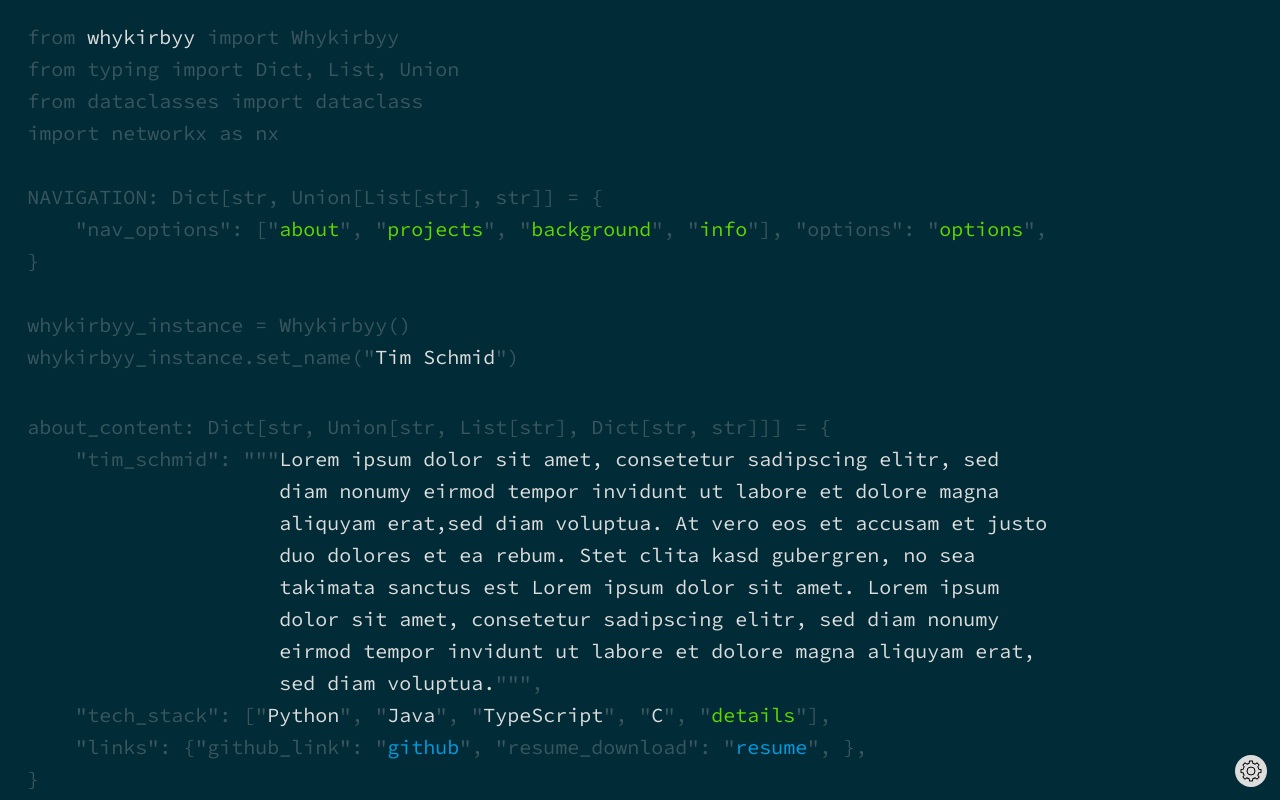
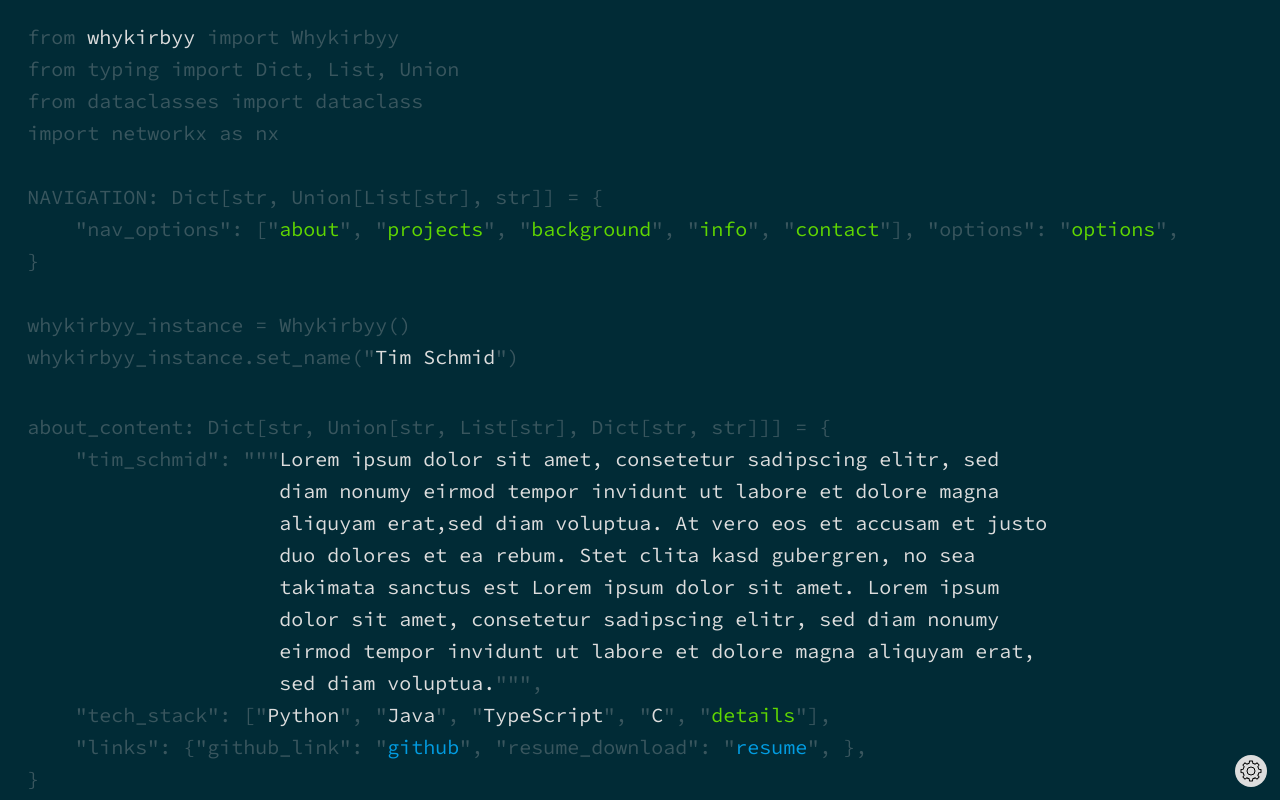
Before and after one commit to whyKirbyy/whykirbyy, a Next.js app: page / in a window 1280 px wide. Shown: the top 800 px of the page. Built offline with nearby package versions, Linux system fonts and the light colour scheme.

Commit message:
closes #56

```diff
--- a/src/app/components/mainHeader.tsx
+++ b/src/app/components/mainHeader.tsx
@@ -2,7 +2,7 @@ import * as React from "react";
 import styles from "../../styles/components/mainHeader.module.css";
 
 const MainHeader: React.FC = () => {
-    const navOptions = ["about", "projects", "background", "info"];
+    const navOptions = ["about", "projects", "background", "info", "contact"];
 
     return (
         <header className={styles.header}>
--- a/src/app/page.module.css
+++ b/src/app/page.module.css
@@ -41,7 +41,7 @@
     opacity: 0;
 }
 
-.projects, .background, .info{
+.projects, .background, .info, .contact{
     display: flex;
     flex-direction: column;
     align-self: flex-start;
--- a/src/app/page.tsx
+++ b/src/app/page.tsx
@@ -130,11 +130,15 @@ export default function Home() {
                                 <span className={[styles.darkerFont].join(" ")}>{"{"}</span>
                                 <span className={styles.text}>
                                     <span className={styles.darkerFont}>"github_link":&nbsp;</span>
-                                    <span className={styles.darkerFont}>"</span><a href={"https://github.com/whyKirbyy"} className={styles.linkExternal}>github</a><span className={styles.darkerFont}>",&nbsp;</span>
+                                    <span className={styles.darkerFont}>"</span><a href={"https://github.com/whyKirbyy"}
+                                                                                   className={styles.linkExternal}>github</a><span
+                                    className={styles.darkerFont}>",&nbsp;</span>
                                 </span>
                                 <span className={styles.text}>
                                     <span className={styles.darkerFont}>"resume_download":&nbsp;</span>
-                                    <span className={styles.darkerFont}>"</span><a href={"/resume.pdf"} download={"resume_Tim_Schmid.pdf"} className={styles.linkExternal}>resume</a><span
+                                    <span className={styles.darkerFont}>"</span><a href={"/resume.pdf"}
+                                                                                   download={"resume_Tim_Schmid.pdf"}
+                                                                                   className={styles.linkExternal}>resume</a><span
                                     className={styles.darkerFont}>",&nbsp;</span>
                                 </span>
                                 <span className={[styles.darkerFont].join(" ")}>{"}"},</span>
@@ -402,7 +406,8 @@ export default function Home() {
                         <span className={[styles.darkerFont].join(" ")}>", <br/></span>
                     </div>
                 </div>
-                <span className={`${styles.darkerFont} ${styles.decorators}`}>{Array(4).fill('\u00A0').join('')}),<br/><br/></span>
+                <span
+                    className={`${styles.darkerFont} ${styles.decorators}`}>{Array(4).fill('\u00A0').join('')}),<br/><br/></span>
                 {/*-------------------New Project-------------------*/}
                 <span className={`${styles.darkerFont} ${styles.decorators}`}>{Array(4).fill('\u00A0').join('')}Project(<br/></span>
                 <div className={styles.line}>
@@ -619,7 +624,9 @@ export default function Home() {
                 </div>
                 <div className={styles.line}>
                     <span className={styles.darkerFont}>{Array(4).fill('\u00A0').join('')}transcript_of_records="</span>
-                    <span className={styles.text}><a href={"/transcript_of_records.pdf"} download={"records_Tim_Schmid.pdf"} className={styles.linkExternal}>transcript of records</a></span>
+                    <span className={styles.text}><a href={"/transcript_of_records.pdf"}
+                                                     download={"records_Tim_Schmid.pdf"}
+                                                     className={styles.linkExternal}>transcript of records</a></span>
                     <span className={styles.darkerFont}>",</span>
                 </div>
                 <span className={styles.darkerFont}>)</span>
@@ -640,6 +647,13 @@ export default function Home() {
                         consetetur sadipscing elitr, sed diam nonumy eirmod tempor invidunt ut labore et dolore magna aliquyam erat, sed diam voluptua.
                         <span className={[styles.darkerFont].join(" ")}>"""<br/></span>
                     </span>
+                </div>
+            </section>
+            <div><br/><br/></div>
+            <section id={"contact"} className={styles.contact}>
+                <div className={styles.line}>
+                    <div className={styles.darkerFont}># write me an</div>
+                    <div>&nbsp;email: whykirbyy@whykirbyy.ch</div>
                 </div>
             </section>
             <div><br/><br/></div>
@@ -672,7 +686,7 @@ export default function Home() {
             </section>
             {showTerminal && (
                 <div ref={terminalRef}>
-                    <SearchPopup showTerminal={notShowTerminal} />
+                    <SearchPopup showTerminal={notShowTerminal}/>
                 </div>
             )}
             <div ref={buttonRef}>
```
